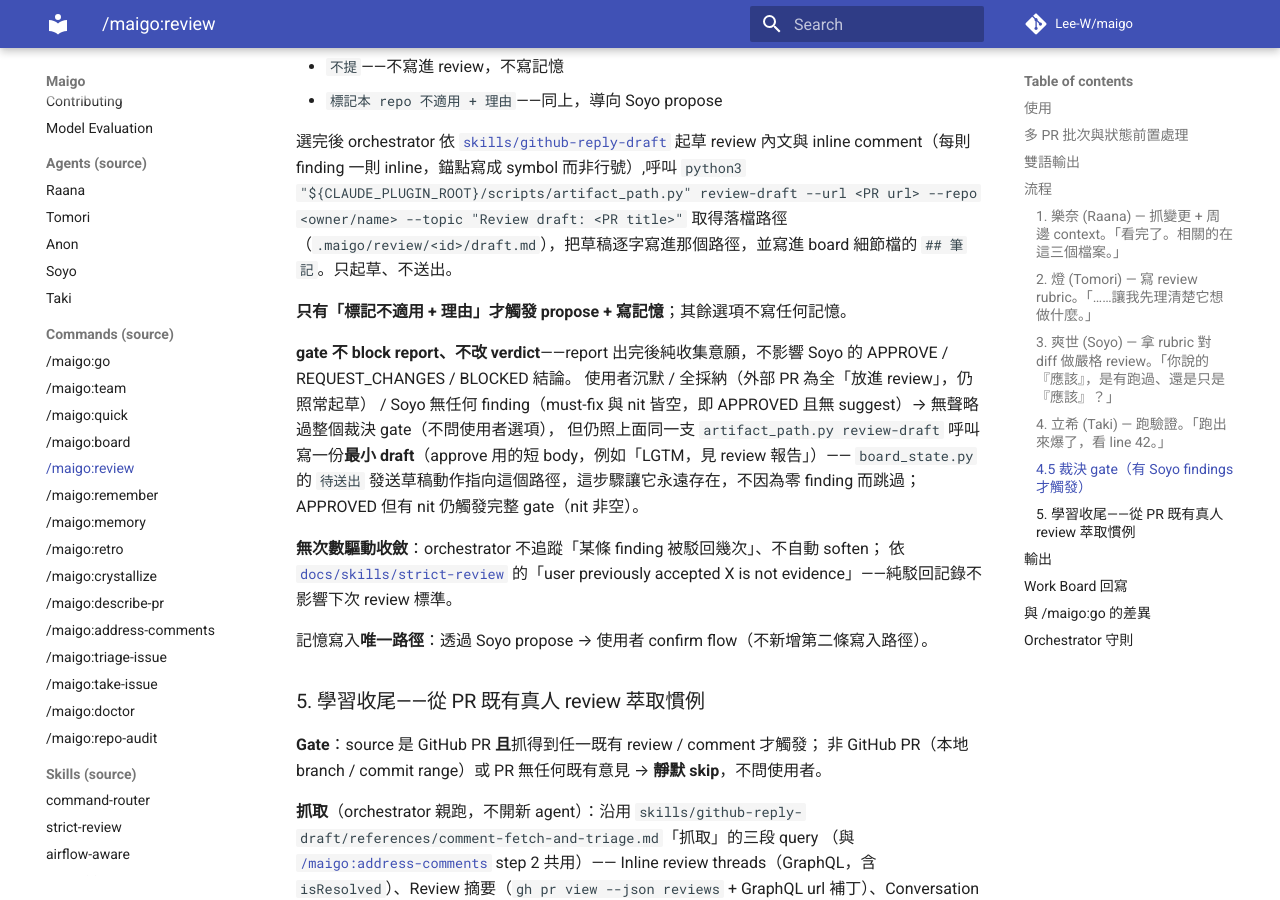
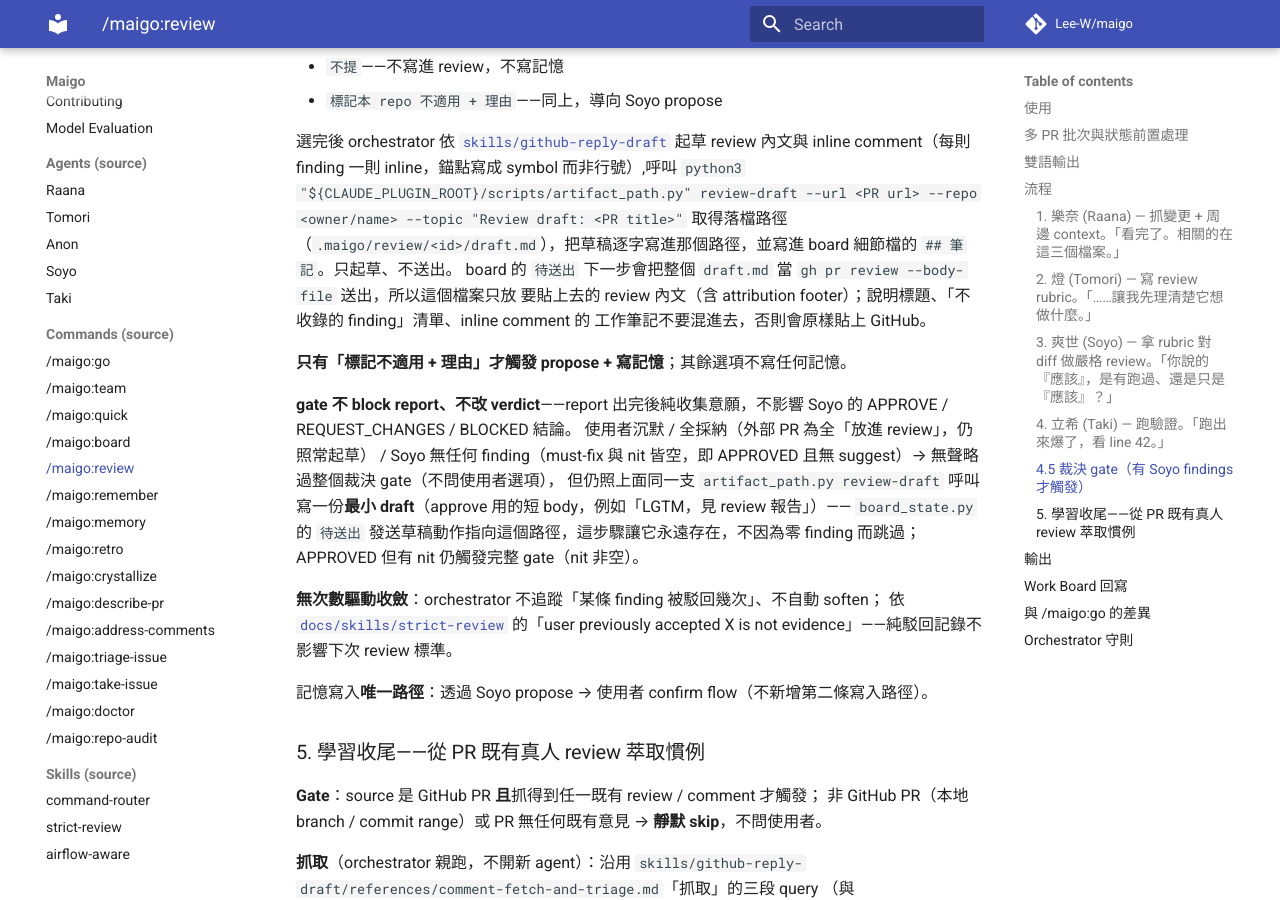
Before and after one commit to Lee-W/maigo, an MkDocs documentation site: the page built from docs/commands/review.md, in a window 1280 px wide and 900 px high, scrolled down 5746 px. Built offline with MkDocs 1.6.1 and Material for MkDocs 9.7.7, drawn with Linux system fonts in a browser that asks for light colours; comment, search, counter and statistics services are not loaded.

Commit message:
docs(review): keep draft.md to the review body that gets posted

```diff
--- a/commands/review.md
+++ b/commands/review.md
@@ -136,6 +136,9 @@
 `python3 "${CLAUDE_PLUGIN_ROOT}/scripts/artifact_path.py" review-draft --url <PR url> --repo <owner/name> --topic "Review draft: <PR title>"`
 取得落檔路徑（`.maigo/review/<id>/draft.md`），把草稿逐字寫進那個路徑，並寫進 board 細節檔的
 `## 筆記`。只起草、不送出。
+board 的 `待送出` 下一步會把整個 `draft.md` 當 `gh pr review --body-file` 送出，所以這個檔案只放
+要貼上去的 review 內文（含 attribution footer）；說明標題、「不收錄的 finding」清單、inline comment 的
+工作筆記不要混進去，否則會原樣貼上 GitHub。
 
 **只有「標記不適用 + 理由」才觸發 propose + 寫記憶**；其餘選項不寫任何記憶。
 
```
